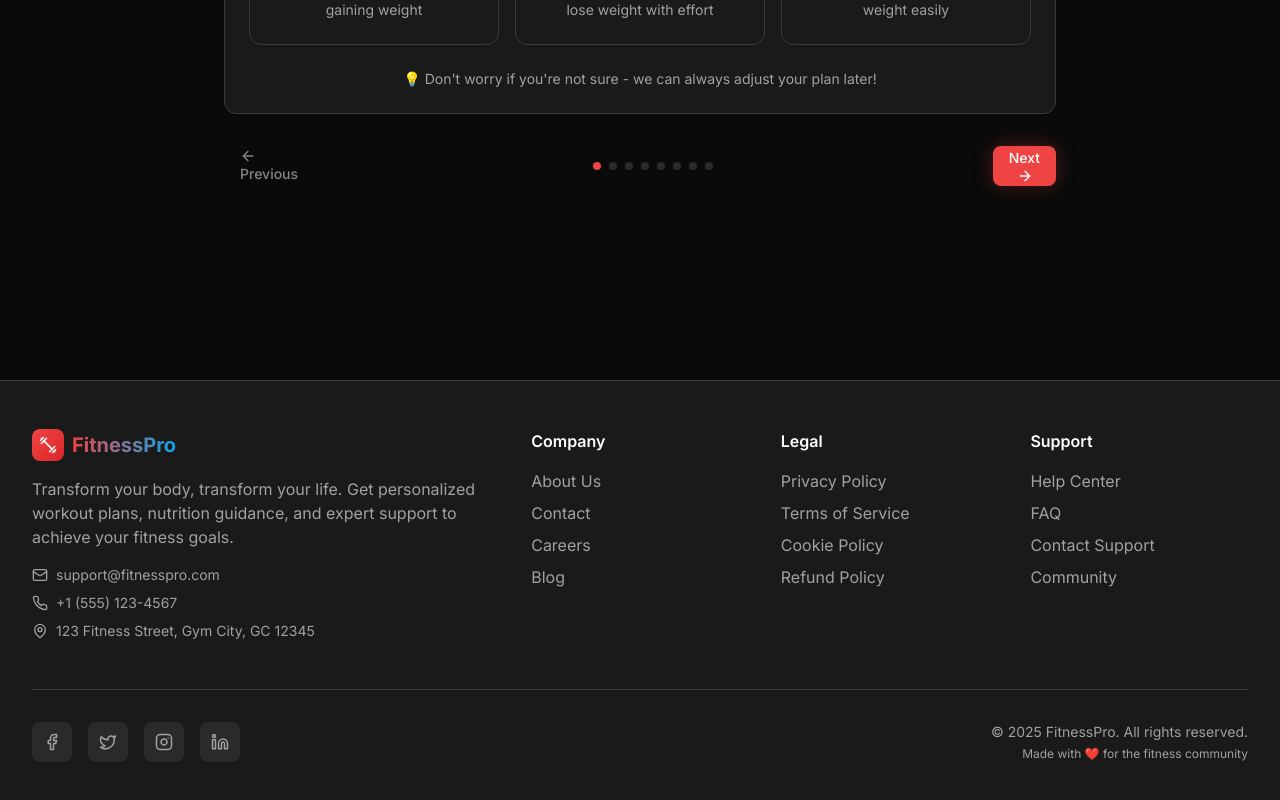
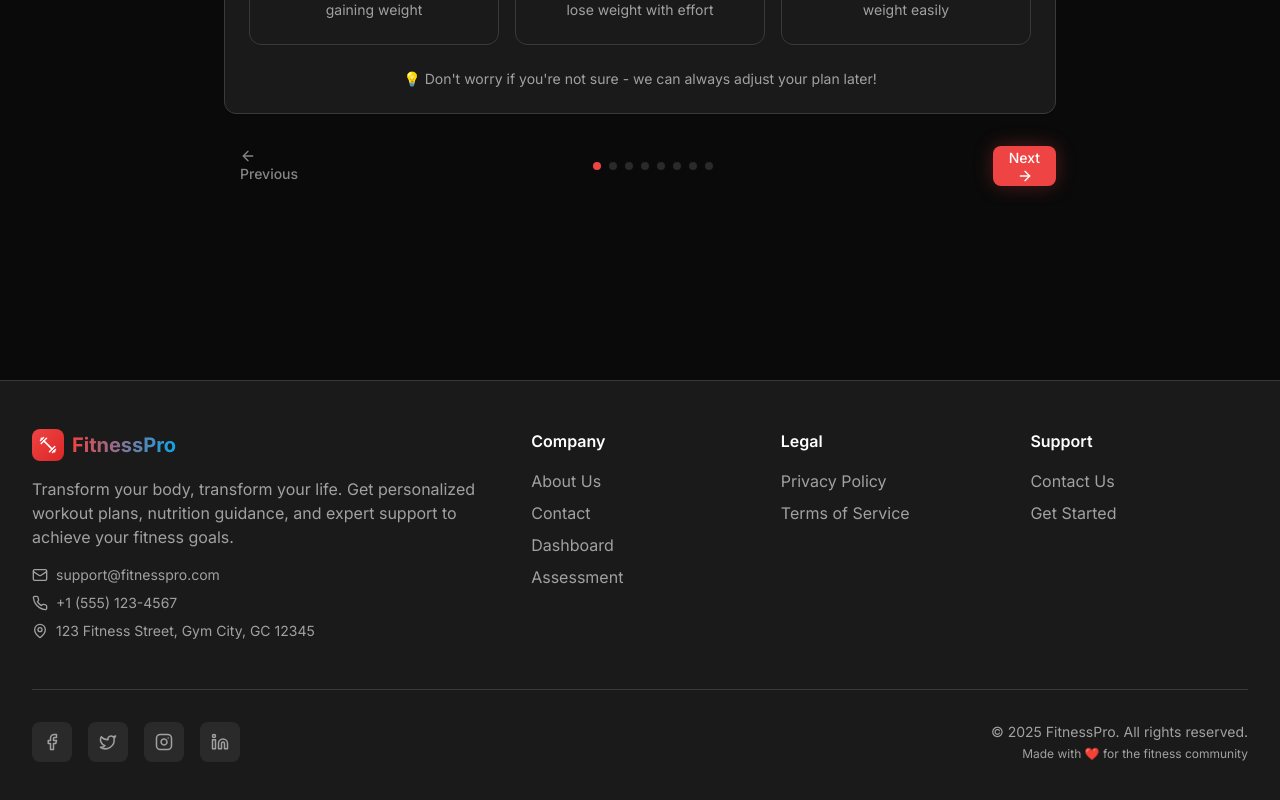
Before and after one commit to Harshal-behare/grainz-site, a Next.js app: page /questionnaire in a window 1280 px wide. Shown: the part 484-1284 px from the top of the page. Built offline with nearby package versions, Linux system fonts and the light colour scheme.

Commit message:
Fix build errors and missing pages

```diff
--- a/src/app/questionnaire/page.tsx
+++ b/src/app/questionnaire/page.tsx
@@ -6,6 +6,7 @@ import { CompleteUserData, FormStep } from '@/types/fitness';
 import Button from '@/components/ui/Button';
 import Progress from '@/components/ui/Progress';
 import { Card, CardContent, CardHeader, CardTitle } from '@/components/ui/Card';
+import { submitFormData } from '@/lib/form-service';
 
 // Import form step components
 import BodyTypeStep from '@/components/forms/BodyTypeStep';
@@ -93,8 +94,6 @@ const QuestionnairePage: React.FC = () => {
   const handleSubmit = async () => {
     setIsSubmitting(true);
     try {
-      const { submitFormData } = await import('@/lib/form-service');
-
       console.log('Submitting form data:', formData);
       const submissionId = await submitFormData(formData);
 
--- a/src/components/layout/Footer.tsx
+++ b/src/components/layout/Footer.tsx
@@ -9,20 +9,16 @@ const Footer: React.FC = () => {
     company: [
       { name: 'About Us', href: '/about' },
       { name: 'Contact', href: '/contact' },
-      { name: 'Careers', href: '/careers' },
-      { name: 'Blog', href: '/blog' },
+      { name: 'Dashboard', href: '/dashboard' },
+      { name: 'Assessment', href: '/questionnaire' },
     ],
     legal: [
       { name: 'Privacy Policy', href: '/privacy-policy' },
       { name: 'Terms of Service', href: '/terms-of-service' },
-      { name: 'Cookie Policy', href: '/cookie-policy' },
-      { name: 'Refund Policy', href: '/refund-policy' },
     ],
     support: [
-      { name: 'Help Center', href: '/help' },
-      { name: 'FAQ', href: '/faq' },
-      { name: 'Contact Support', href: '/support' },
-      { name: 'Community', href: '/community' },
+      { name: 'Contact Us', href: '/contact' },
+      { name: 'Get Started', href: '/questionnaire' },
     ],
   };
 
```
Also changed, not shown: 2 other files (tests, documents, lock files or other folders).
